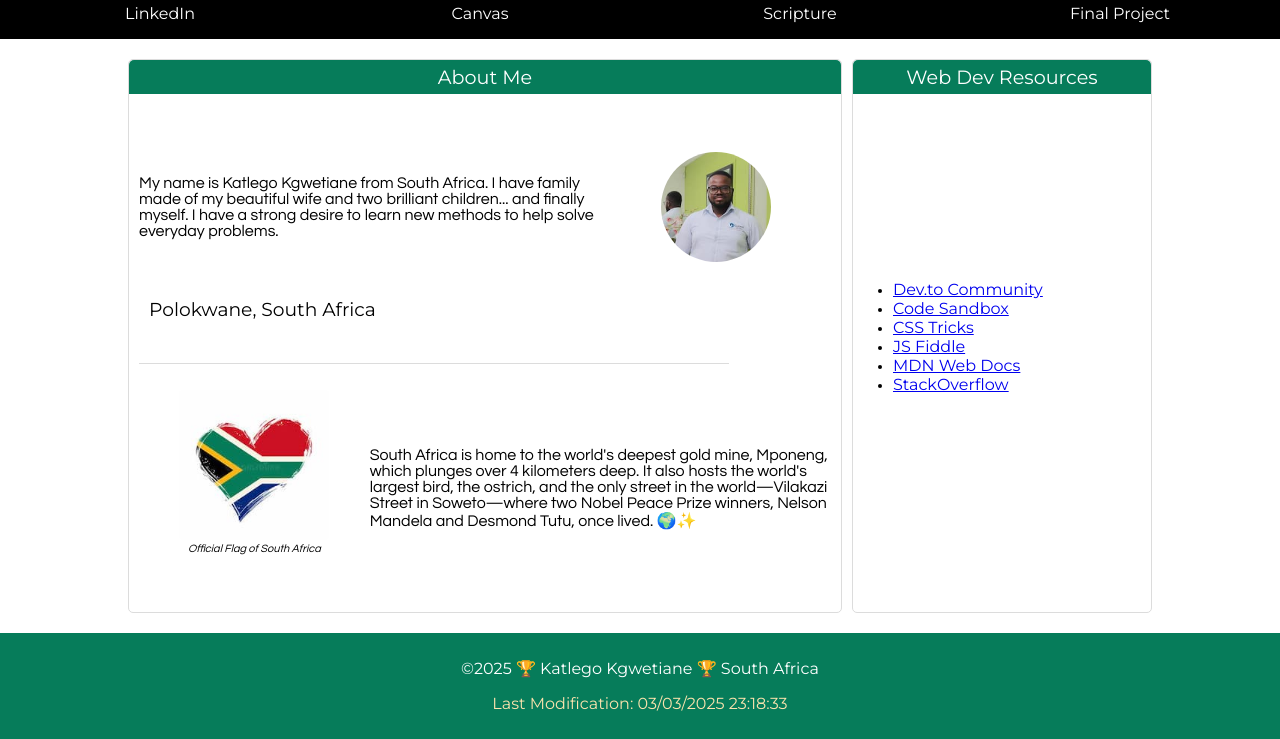
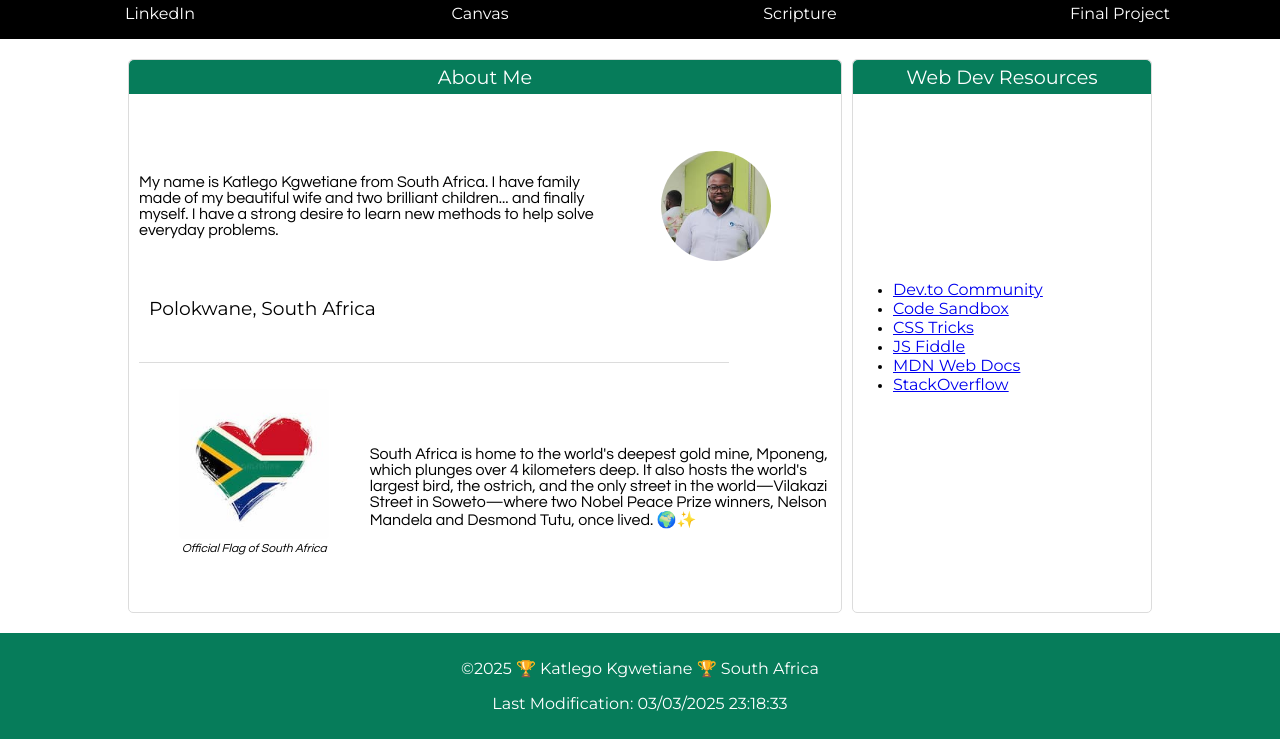
Before and after one commit to anton-wolf/wdd131, a plain HTML site: page index.html in a window 1280 px wide. Shown: the part 61-800 px from the top of the page. Drawn offline with Linux system fonts and the light colour scheme.

Commit message:
Initial commit including week01 assignment.

```diff
--- a/styles/base.css
+++ b/styles/base.css
@@ -143,7 +143,7 @@ article {
 }
 
 .article_2 figcaption {
-    font-size: 11px;
+    font-size: 12px;
     text-align: center;
 }
 
@@ -159,7 +159,3 @@ footer {
     text-align: center;
     padding: 10px;
 }
-
-#lastModified {
-    color: var(--accent_colour);
-}
```
